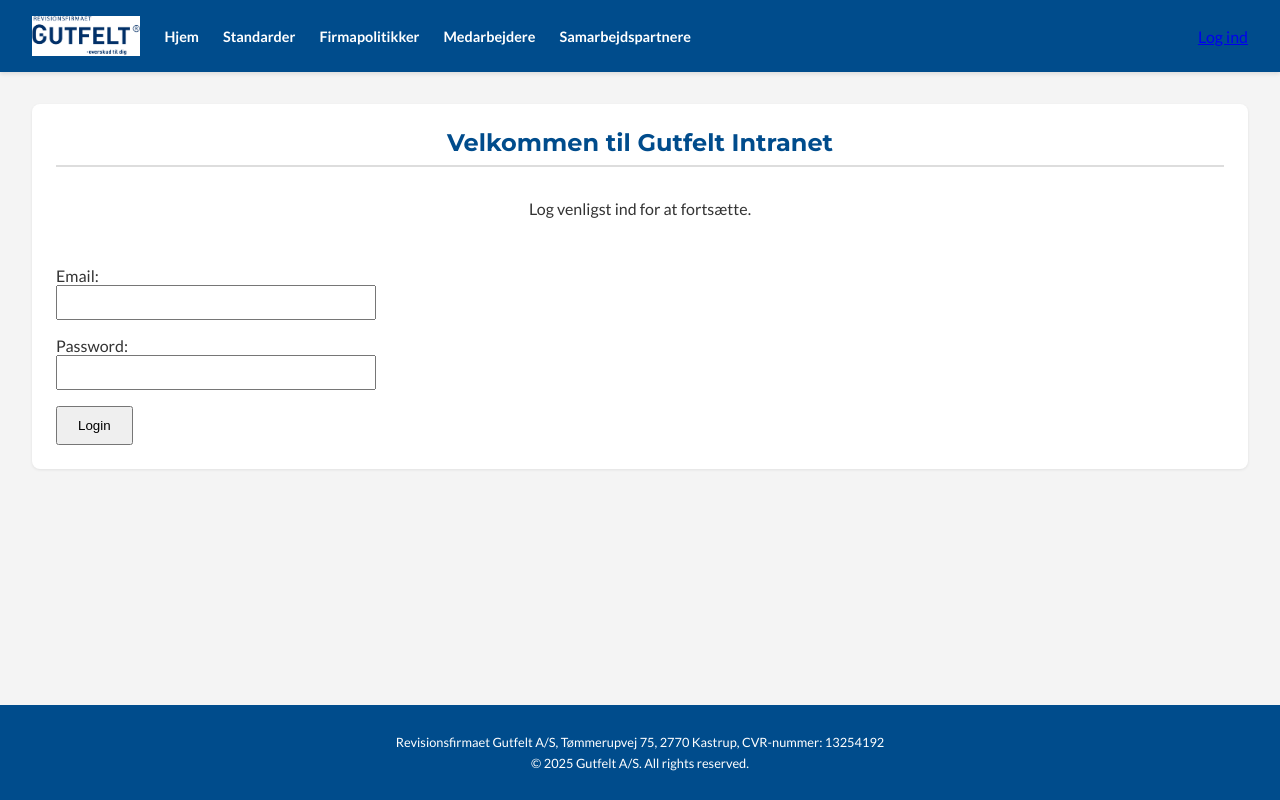
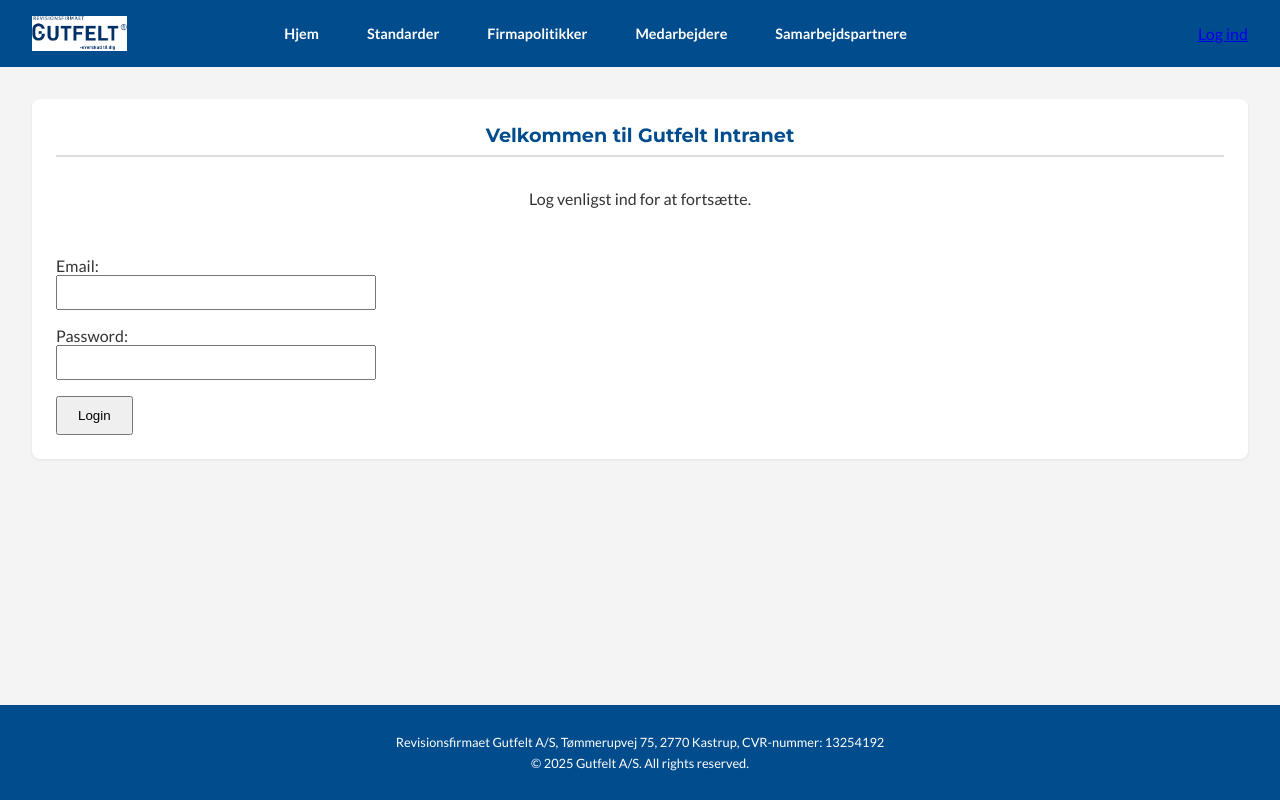
Before and after one commit to Parpar/gutfelt-frontend, a React (Create React App) app: page /login in a window 1280 px wide. Built offline with nearby package versions, Linux system fonts and the light colour scheme.

Commit message:
Update App.css

```diff
--- a/src/App.css
+++ b/src/App.css
@@ -22,16 +22,48 @@
 .app-header {
     background-color: var(--primary-blue);
     color: var(--text-light);
-    padding: 1rem 2rem;
+    padding: 1rem 1.5rem;
+    display: flex;
+    align-items: center;
+    position: sticky;
+    top: 0;
+    z-index: 1000;
+}
+.header-container {
+    width: 100%;
+    max-width: 1400px;
+    margin: 0 auto;
     display: flex;
     justify-content: space-between;
     align-items: center;
-    box-shadow: 0 2px 4px rgba(0,0,0,0.1);
 }
-.header-logo a { display: flex; align-items: center; }
-.header-logo img { height: 40px; }
-.header-nav { display: none; }
-.user-info { margin-left: auto; display: flex; align-items: center; }
+.header-logo a { display: flex; align-items: center; z-index: 1001; }
+.header-logo img { height: 35px; }
+.header-nav {
+    display: flex;
+    flex-direction: column;
+    position: fixed;
+    top: 0;
+    left: 0;
+    width: 100%;
+    height: 100vh;
+    background-color: var(--primary-blue);
+    padding-top: 6rem;
+    transform: translateX(-100%);
+    transition: transform 0.3s ease-in-out;
+    z-index: 999;
+}
+.header-nav.is-open { transform: translateX(0); }
+.header-nav a {
+    color: var(--text-light);
+    text-decoration: none;
+    font-weight: 700;
+    font-size: 1.2rem;
+    padding: 1.5rem;
+    text-align: center;
+    border-bottom: 1px solid rgba(255, 255, 255, 0.1);
+}
+.user-info { display: flex; align-items: center; z-index: 1001; }
 .user-info-desktop { display: none; }
 .hamburger-menu {
     display: block;
@@ -41,27 +73,7 @@
     font-size: 1.5rem;
     cursor: pointer;
     margin-left: 1rem;
-}
-.header-nav.is-open {
-    display: flex;
-    flex-direction: column;
-    position: fixed;
-    top: 0;
-    left: 0;
-    width: 100%;
-    height: 100vh;
-    background-color: var(--primary-blue);
-    padding-top: 6rem;
-    z-index: 999;
-}
-.header-nav.is-open a {
-    color: var(--text-light);
-    text-decoration: none;
-    font-weight: 700;
-    font-size: 1.2rem;
-    padding: 1.5rem;
-    text-align: center;
-    border-bottom: 1px solid rgba(255, 255, 255, 0.1);
+    z-index: 1001;
 }
 .dashboard-grid {
     padding: 1.5rem;
@@ -89,6 +101,7 @@
     border-bottom: 2px solid var(--border-color);
     padding-bottom: 0.5rem;
     margin-bottom: 1rem;
+    font-size: 1.2rem;
 }
 .news-item { margin-bottom: 1rem; padding-bottom: 1rem; border-bottom: 1px solid #f4f4f4; }
 .news-item:last-child { border-bottom: none; margin-bottom: 0; }
@@ -156,7 +169,9 @@
 
 @media (min-width: 992px) {
     .app-header { padding: 1rem 2rem; }
+    .header-container { justify-content: flex-start; }
     .hamburger-menu { display: none; }
+    .header-logo { flex-shrink: 0; }
     .header-nav {
         display: flex;
         position: static;
@@ -167,16 +182,17 @@
         transform: none;
         box-shadow: none;
         padding-top: 0;
+        margin: 0 auto;
     }
     .header-nav a {
-        color: var(--text-light);
-        text-decoration: none;
-        margin-left: 1.5rem;
-        font-weight: 700;
         font-size: 0.9rem;
+        margin: 0 1.5rem;
+        padding: 0;
+        border-bottom: none;
         transition: opacity 0.2s;
     }
     .header-nav a:hover { opacity: 0.8; }
+    .user-info { margin-left: auto; }
     .user-info-desktop { display: inline; }
     .dashboard-grid { grid-template-columns: 1fr 1fr; grid-template-areas: "search search" "news calendar"; padding: 2.5rem; gap: 2.5rem; }
     .policy-hub-container { padding: 2rem; }
```
